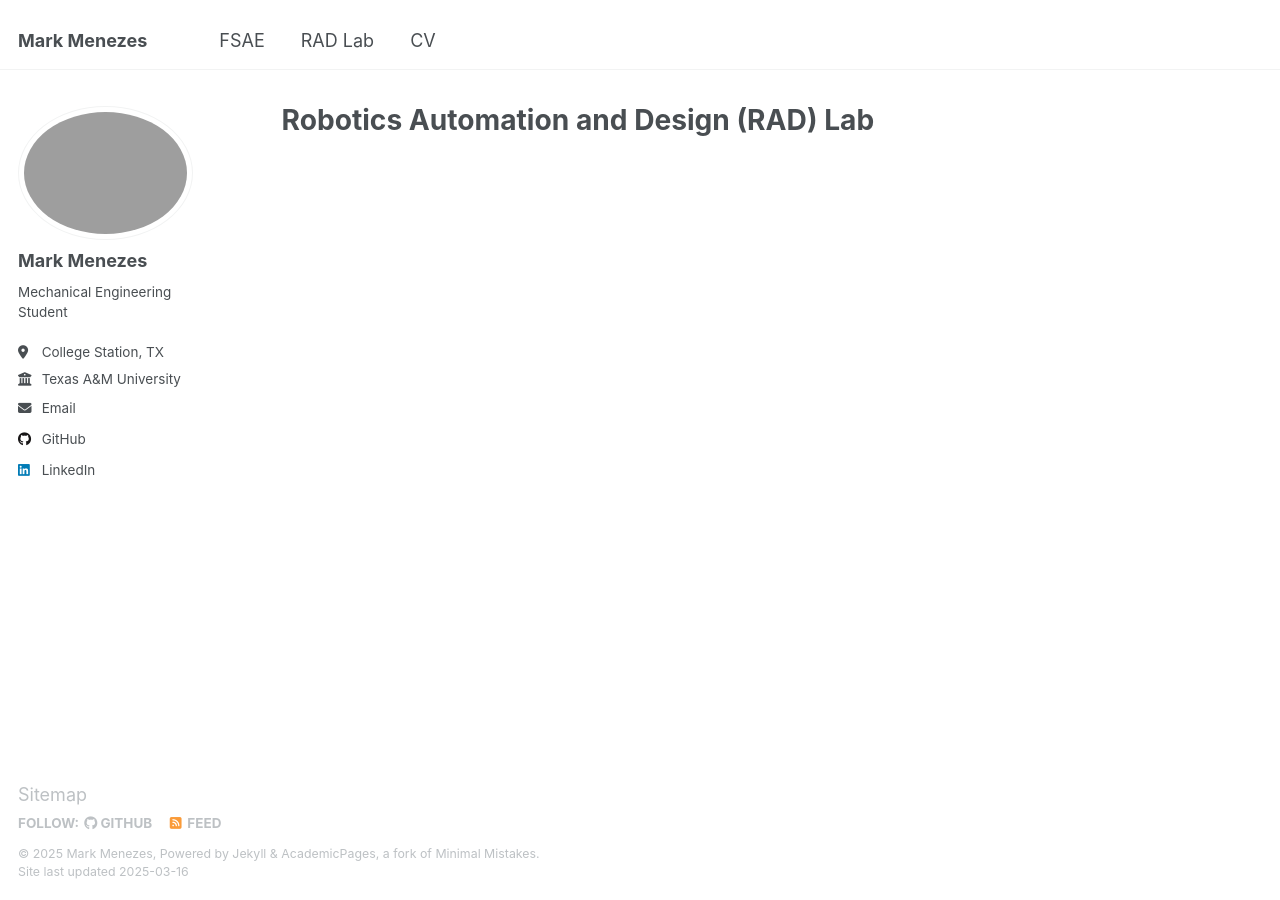
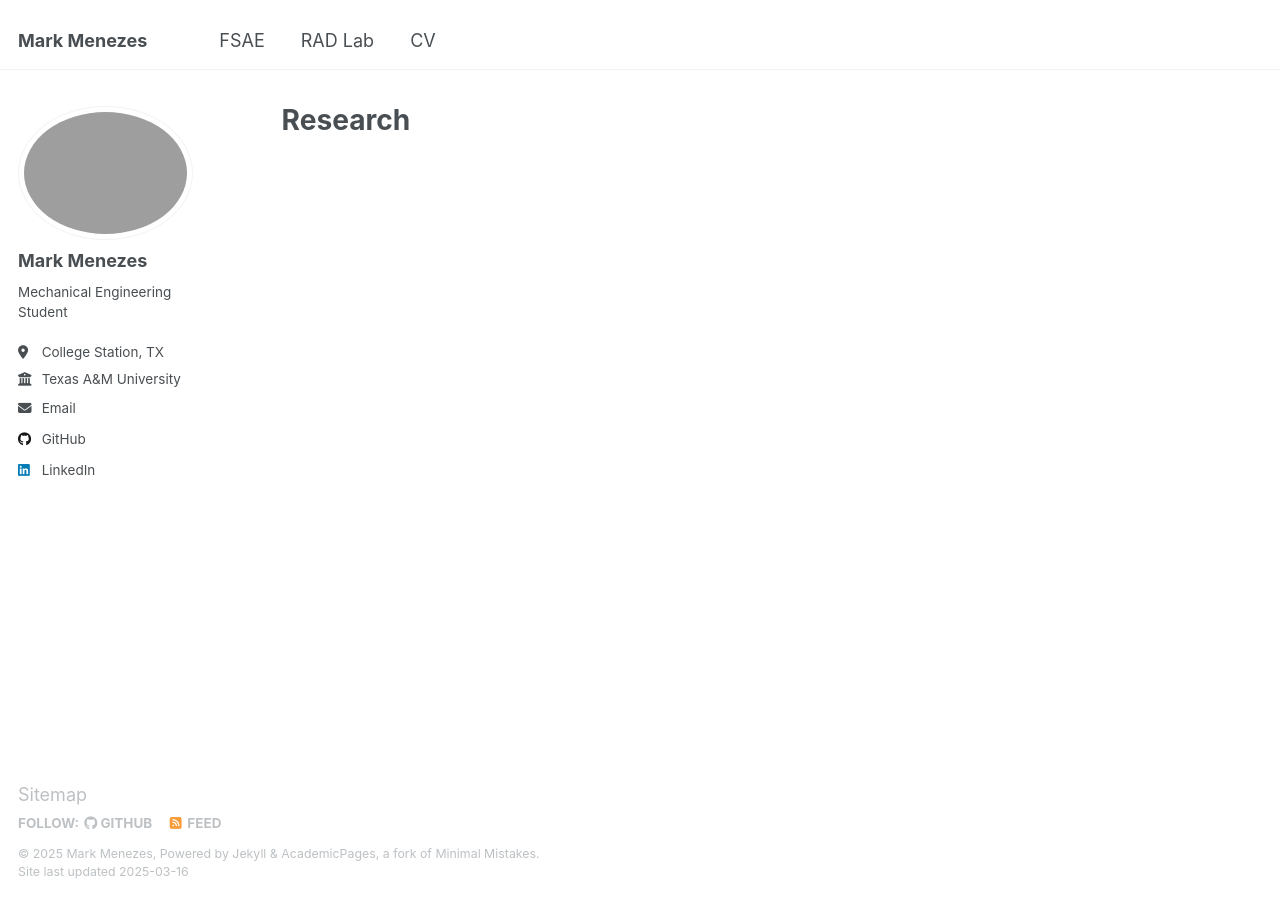
Before and after one commit to menezesmark/menezesmark.github.io, a Jekyll site: the page built from _pages/talks.html, in a window 1280 px wide. Built offline with Jekyll 4.4.1, drawn with Linux system fonts in a browser that asks for light colours.

Commit message:
Update talks.html

```diff
--- a/_pages/talks.html
+++ b/_pages/talks.html
@@ -1,6 +1,6 @@
 ---
 layout: archive
-title: "Robotics Automation and Design (RAD) Lab"
+title: "Research"
 permalink: /rad/
 author_profile: true
 ---
```
